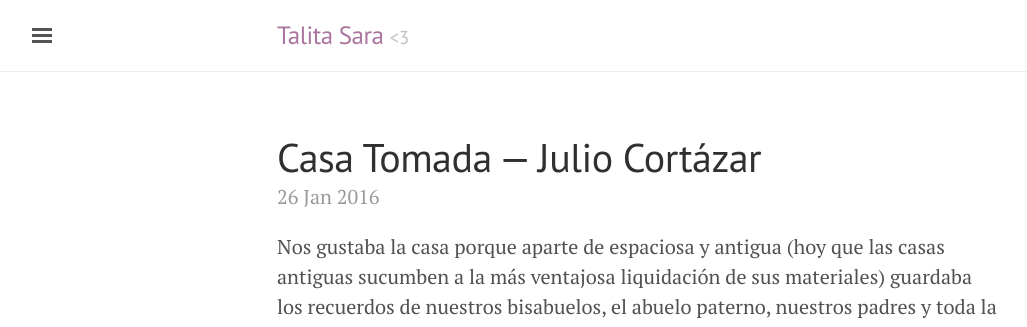
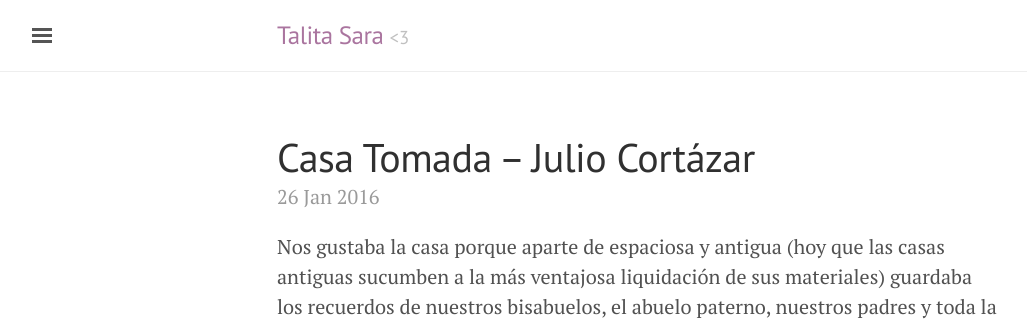
Before and after one commit to sifiyoke/sifiyoke.github.io, a Jekyll site: the page built from _posts/2016-01-26-casa-tomada.md, in a window 1280 px wide and 900 px high. Shown: the top 327 px of the window, without its empty margins (3-1030 px from the left). Built offline with Jekyll 4.4.1, drawn with Linux system fonts in a browser that asks for light colours; nearby versions of some CDN libraries.

Commit message:
change em dash

```diff
--- a/_posts/2016-01-26-casa-tomada.md
+++ b/_posts/2016-01-26-casa-tomada.md
@@ -1,6 +1,6 @@
 ---
 layout: post
-title: Casa Tomada — Julio Cortázar
+title: Casa Tomada – Julio Cortázar
 tags: [cortázar]
 ---
 
```
